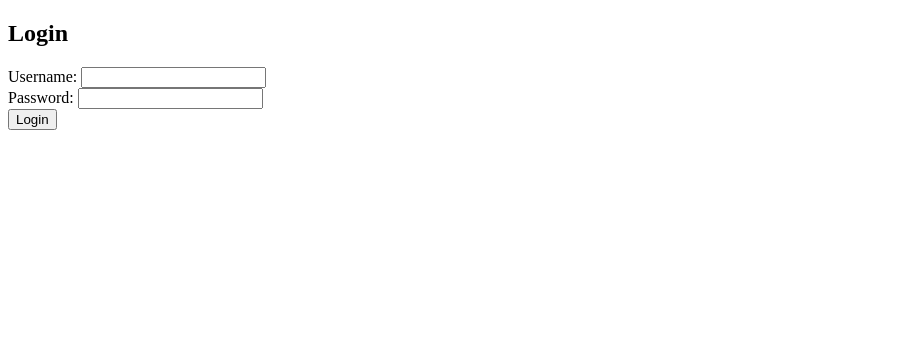
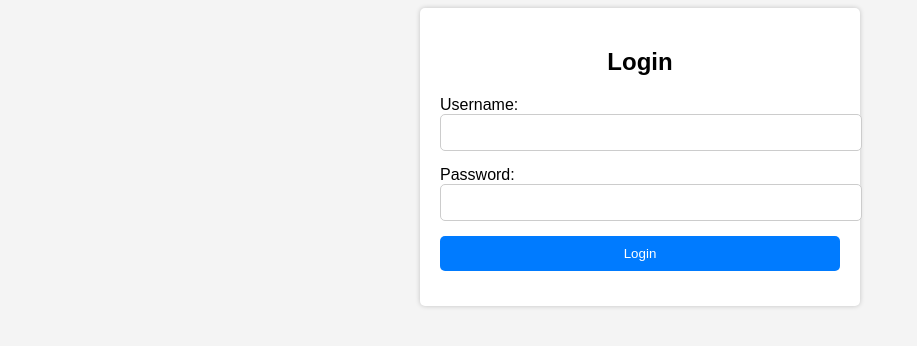
Before and after one commit to Saikiran121/Jenkins, a plain HTML site: page index.html in a window 1280 px wide. Shown: the whole page, without its empty margins (0-917 px from the left). Drawn offline with Linux system fonts and the light colour scheme.

Commit message:
First commit

```diff
--- a/index.html
+++ b/index.html
@@ -1,22 +1,85 @@
 <!DOCTYPE html>
-<html>
+<html lang="en">
 <head>
-    <title>Login Form</title>
+    <meta charset="UTF-8">
+    <meta name="viewport" content="width=device-width, initial-scale=1.0">
+    <title>Login Page</title>
+    <style>
+        body {
+            font-family: Arial, sans-serif;
+            background-color: #f4f4f4;
+        }
+        .container {
+            max-width: 400px;
+            margin: 0 auto;
+            padding: 20px;
+            background-color: #fff;
+            border-radius: 5px;
+            box-shadow: 0 0 5px rgba(0, 0, 0, 0.2);
+        }
+        .container h2 {
+            text-align: center;
+        }
+        .form-group {
+            margin: 15px 0;
+        }
+        .form-group label {
+            display: block;
+        }
+        .form-group input {
+            width: 100%;
+            padding: 10px;
+            border: 1px solid #ccc;
+            border-radius: 5px;
+        }
+        .form-group button {
+            width: 100%;
+            padding: 10px;
+            background-color: #007BFF;
+            color: #fff;
+            border: none;
+            border-radius: 5px;
+            cursor: pointer;
+        }
+    </style>
 </head>
 <body>
+    <div class="container">
         <h2>Login</h2>
-    <form action="login.php" method="post">
-        <div>
+        <form id="loginForm">
+            <div class="form-group">
                 <label for="username">Username:</label>
                 <input type="text" id="username" name="username" required>
             </div>
-        <div>
+            <div class="form-group">
                 <label for="password">Password:</label>
                 <input type="password" id="password" name="password" required>
             </div>
-        <div>
-            <input type="submit" value="Login">
+            <div class="form-group">
+                <button type="submit">Login</button>
             </div>
         </form>
+    </div>
+
+    <script>
+        // JavaScript for form validation
+        const form = document.getElementById('loginForm');
+
+        form.addEventListener('submit', function (e) {
+            e.preventDefault();
+
+            const username = document.getElementById('username').value;
+            const password = document.getElementById('password').value;
+
+            // Here, you can add your own logic for authentication and validation.
+            // For a simple example, let's just check if the username and password are not empty.
+            if (username.trim() === '' || password.trim() === '') {
+                alert('Username and password are required');
+            } else {
+                alert('Login successful');
+                // You can redirect the user to another page or perform further actions here.
+            }
+        });
+    </script>
 </body>
 </html>
```
Lines whose indentation alone changed are shown as unchanged.
